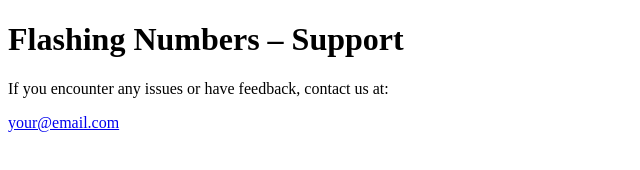
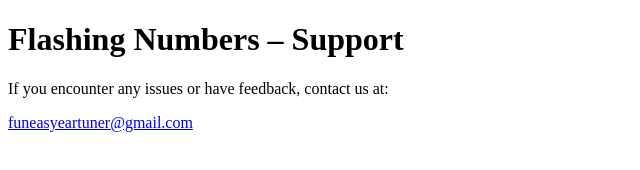
Before and after one commit to AshutoshBhardwajApps/easy-ear-tuner-support, a plain HTML site: page flashingsupport.html in a window 1280 px wide. Shown: the full height of the page, 0-640 px from the left. Drawn offline with Linux system fonts and the light colour scheme.

Commit message:
Update flashingsupport.html

```diff
--- a/flashingsupport.html
+++ b/flashingsupport.html
@@ -7,6 +7,6 @@
 <body>
   <h1>Flashing Numbers – Support</h1>
   <p>If you encounter any issues or have feedback, contact us at:</p>
-  <p><a href="mailto:your@email.com">your@email.com</a></p>
+  <p><a href="mailto:funeasyeartuner@gmail.com">funeasyeartuner@gmail.com</a></p>
 </body>
 </html>
```
